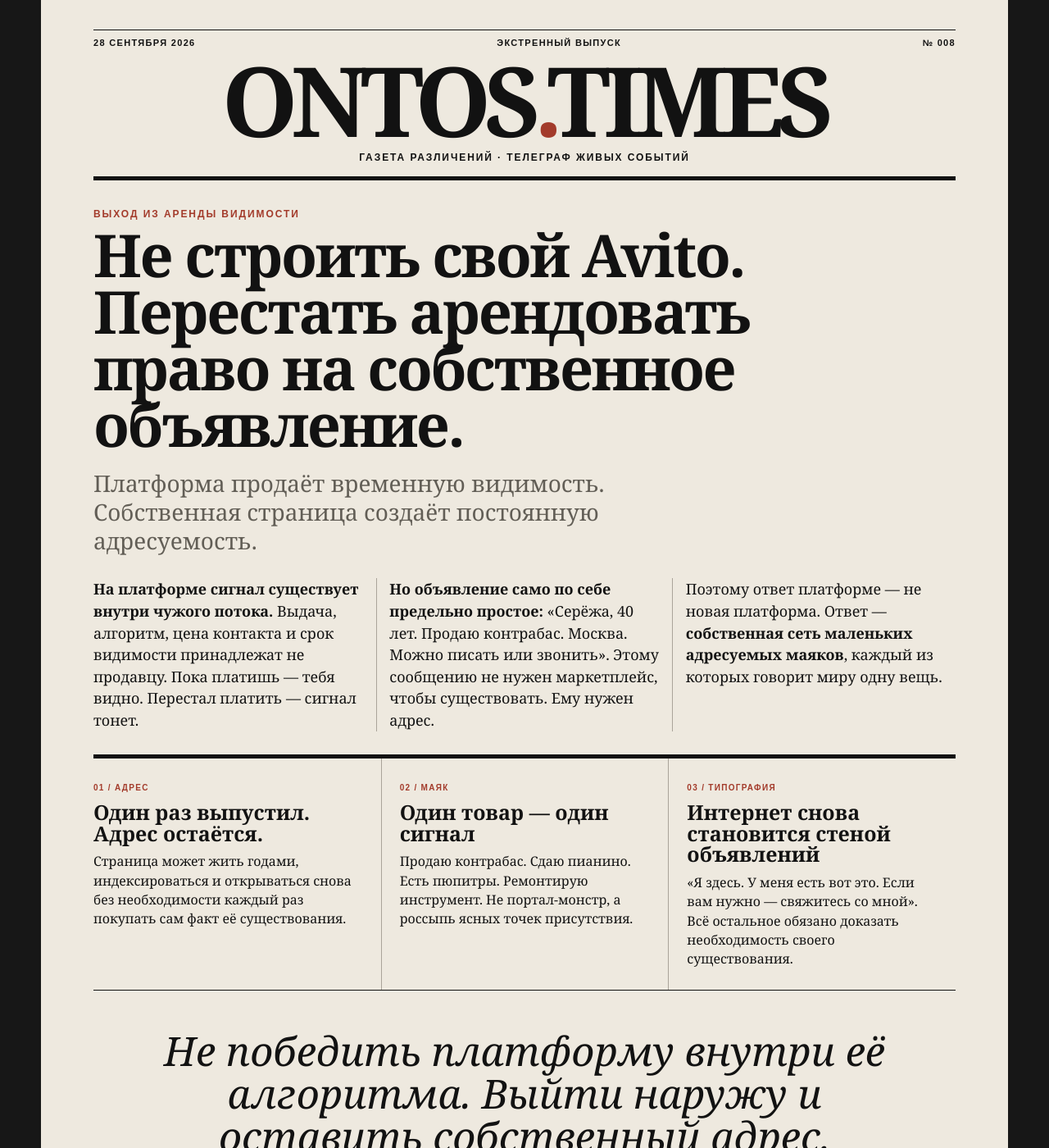
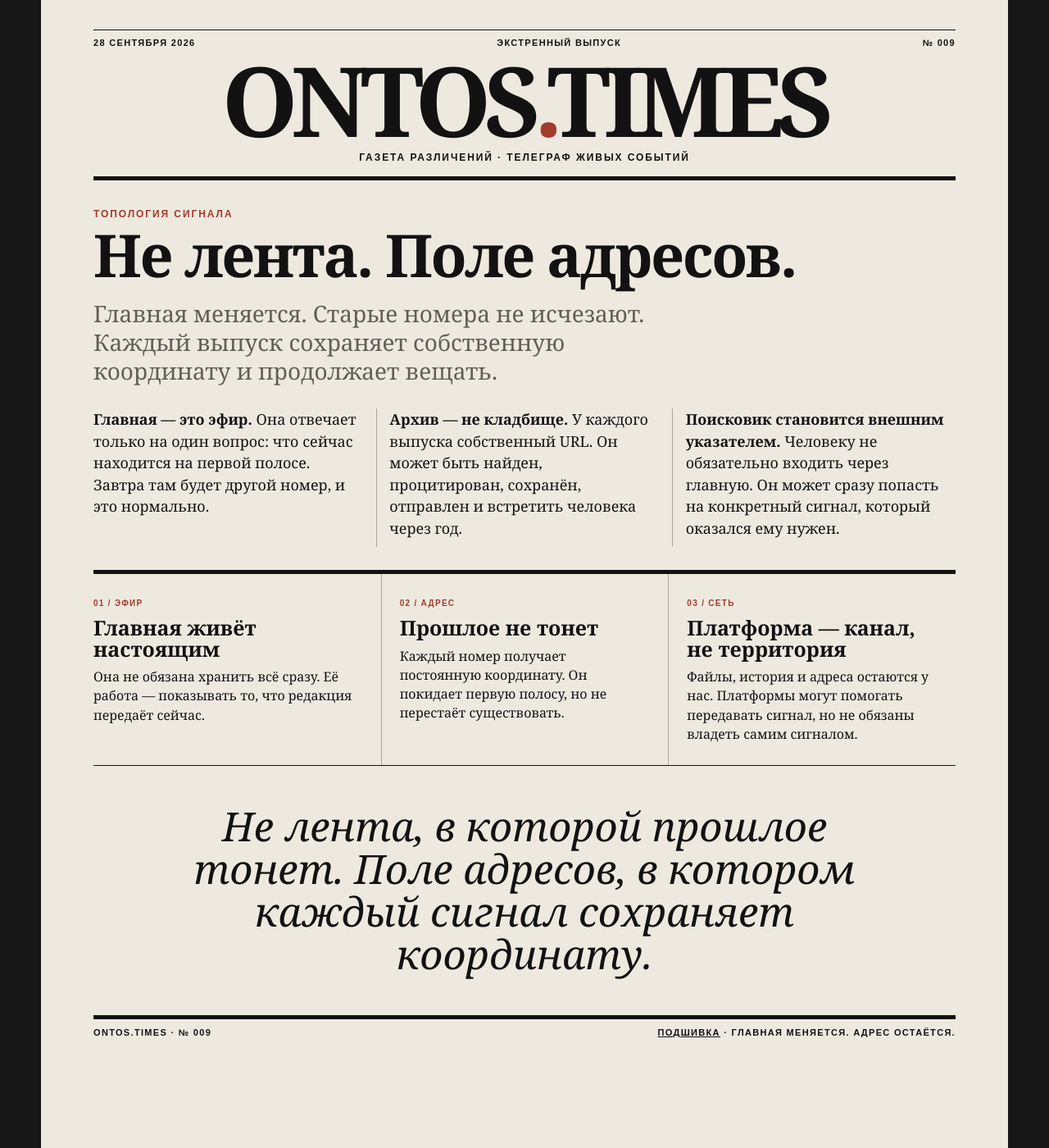
Before and after one commit to OntosLive/Ontos.Times, a Jekyll site: the page index.html, which Jekyll copies as it is, in a window 1280 px wide and 1400 px high. Shown: the whole window at 82% size. Built offline with Jekyll 4.4.1, drawn with Linux system fonts in a browser that asks for light colours; some of the changed text lies outside the part shown.

Commit message:
Put emergency edition 009 on front page

```diff
--- a/index.html
+++ b/index.html
@@ -3,8 +3,8 @@
 <head>
   <meta charset="utf-8">
   <meta name="viewport" content="width=device-width,initial-scale=1">
-  <meta name="description" content="ONTOS.TIMES — газета различений">
-  <title>ONTOS.TIMES — Перестать арендовать право на собственное объявление</title>
+  <meta name="description" content="ONTOS.TIMES — Не лента. Поле адресов.">
+  <title>ONTOS.TIMES — Не лента. Поле адресов.</title>
   <link rel="stylesheet" href="styles.css">
 </head>
 <body>
@@ -13,7 +13,7 @@
     <div class="meta">
       <span>28 СЕНТЯБРЯ 2026</span>
       <span>ЭКСТРЕННЫЙ ВЫПУСК</span>
-      <span>№ 008</span>
+      <span>№ 009</span>
     </div>
     <h1>ONTOS<span>.</span>TIMES</h1>
     <p class="tagline">Газета различений · Телеграф живых событий</p>
@@ -22,45 +22,45 @@
 
   <main>
     <article class="lead">
-      <p class="kicker">ВЫХОД ИЗ АРЕНДЫ ВИДИМОСТИ</p>
-      <h2>Не строить свой Avito. Перестать арендовать право на собственное объявление.</h2>
-      <p class="deck">Платформа продаёт временную видимость. Собственная страница создаёт постоянную адресуемость.</p>
+      <p class="kicker">ТОПОЛОГИЯ СИГНАЛА</p>
+      <h2>Не лента. Поле адресов.</h2>
+      <p class="deck">Главная меняется. Старые номера не исчезают. Каждый выпуск сохраняет собственную координату и продолжает вещать.</p>
 
       <div class="columns">
-        <p><strong>На платформе сигнал существует внутри чужого потока.</strong> Выдача, алгоритм, цена контакта и срок видимости принадлежат не продавцу. Пока платишь — тебя видно. Перестал платить — сигнал тонет.</p>
+        <p><strong>Главная — это эфир.</strong> Она отвечает только на один вопрос: что сейчас находится на первой полосе. Завтра там будет другой номер, и это нормально.</p>
 
-        <p><strong>Но объявление само по себе предельно простое:</strong> «Серёжа, 40 лет. Продаю контрабас. Москва. Можно писать или звонить». Этому сообщению не нужен маркетплейс, чтобы существовать. Ему нужен адрес.</p>
+        <p><strong>Архив — не кладбище.</strong> У каждого выпуска собственный URL. Он может быть найден, процитирован, сохранён, отправлен и встретить человека через год.</p>
 
-        <p>Поэтому ответ платформе — не новая платформа. Ответ — <strong>собственная сеть маленьких адресуемых маяков</strong>, каждый из которых говорит миру одну вещь.</p>
+        <p><strong>Поисковик становится внешним указателем.</strong> Человеку не обязательно входить через главную. Он может сразу попасть на конкретный сигнал, который оказался ему нужен.</p>
       </div>
     </article>
 
     <section class="dispatches">
       <article>
-        <span>01 / АДРЕС</span>
-        <h3>Один раз выпустил. Адрес остаётся.</h3>
-        <p>Страница может жить годами, индексироваться и открываться снова без необходимости каждый раз покупать сам факт её существования.</p>
+        <span>01 / ЭФИР</span>
+        <h3>Главная живёт настоящим</h3>
+        <p>Она не обязана хранить всё сразу. Её работа — показывать то, что редакция передаёт сейчас.</p>
       </article>
 
       <article>
-        <span>02 / МАЯК</span>
-        <h3>Один товар — один сигнал</h3>
-        <p>Продаю контрабас. Сдаю пианино. Есть пюпитры. Ремонтирую инструмент. Не портал-монстр, а россыпь ясных точек присутствия.</p>
+        <span>02 / АДРЕС</span>
+        <h3>Прошлое не тонет</h3>
+        <p>Каждый номер получает постоянную координату. Он покидает первую полосу, но не перестаёт существовать.</p>
       </article>
 
       <article>
-        <span>03 / ТИПОГРАФИЯ</span>
-        <h3>Интернет снова становится стеной объявлений</h3>
-        <p>«Я здесь. У меня есть вот это. Если вам нужно — свяжитесь со мной». Всё остальное обязано доказать необходимость своего существования.</p>
+        <span>03 / СЕТЬ</span>
+        <h3>Платформа — канал, не территория</h3>
+        <p>Файлы, история и адреса остаются у нас. Платформы могут помогать передавать сигнал, но не обязаны владеть самим сигналом.</p>
       </article>
     </section>
 
-    <blockquote>Не победить платформу внутри её алгоритма. Выйти наружу и оставить собственный адрес.</blockquote>
+    <blockquote>Не лента, в которой прошлое тонет. Поле адресов, в котором каждый сигнал сохраняет координату.</blockquote>
   </main>
 
   <footer>
-    <span>ONTOS.TIMES · № 008</span>
-    <span><a href="archive/" style="color:inherit">Подшивка</a> · Партизанская типография интернета.</span>
+    <span>ONTOS.TIMES · № 009</span>
+    <span><a href="archive/" style="color:inherit">Подшивка</a> · Главная меняется. Адрес остаётся.</span>
   </footer>
 </body>
 </html>
```
